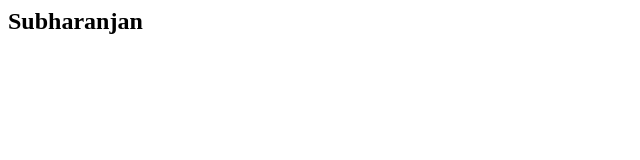
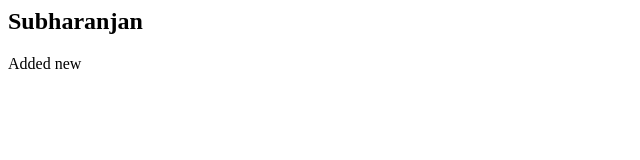
Before and after one commit to coolsubha1991/test, a plain HTML site: page index.html in a window 1280 px wide. Shown: the full height of the page, 0-640 px from the left. Drawn offline with Linux system fonts and the light colour scheme.

Commit message:
Added new

```diff
--- a/index.html
+++ b/index.html
@@ -1,4 +1,5 @@
 <html>
   <title> Try it </title>
   <h2> Subharanjan </h2>
+  <p> Added new </p>
 </html>
```
